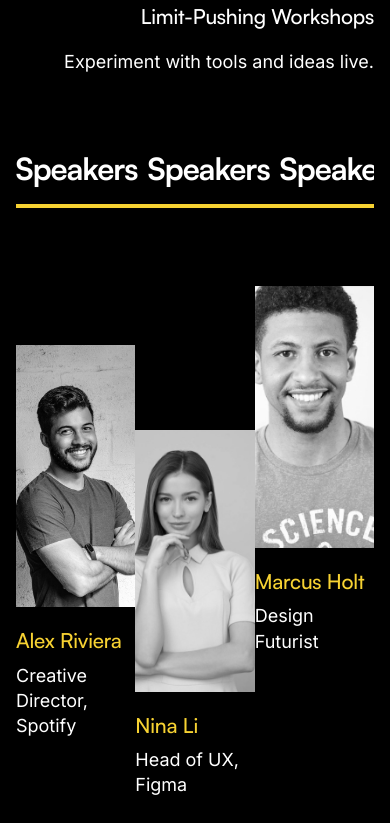
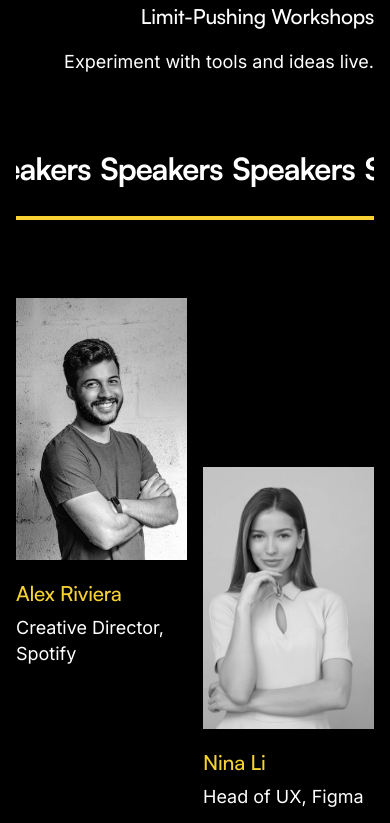
Before and after one commit to viodesignd/blank-state, a React (Vite) app: page / in a window 390 px wide. Shown: the part 1720-2543 px from the top of the page. Built offline with nearby package versions, Linux system fonts and the light colour scheme; a web font is replaced by a local one.

Commit message:
Make Speakers responsive
- Cards now flow in one grid: 3 columns on desktop/tablet, 2 on mobile
- Mobile: right column offset down, centered button
- Marquee slows to 30s per loop on mobile

Co-Authored-By: Claude Opus 5.5 <noreply@anthropic.com>

```diff
--- a/src/components/Marquee.css
+++ b/src/components/Marquee.css
@@ -35,6 +35,13 @@
   }
 }
 
+/* Slower on mobile */
+@media (max-width: 600px) {
+  .marquee__track {
+    animation-duration: 30s;
+  }
+}
+
 @media (prefers-reduced-motion: reduce) {
   .marquee__track {
     animation: none;
--- a/src/components/SpeakerCard.css
+++ b/src/components/SpeakerCard.css
@@ -2,7 +2,7 @@
   display: flex;
   flex-direction: column;
   gap: 21px;
-  width: 312px;
+  width: 100%; /* 312 desktop · ~246 tablet · ~191 mobile */
   height: 511px;
   outline: none;
 }
--- a/src/components/Speakers.css
+++ b/src/components/Speakers.css
@@ -2,10 +2,12 @@
   gap: 37px;
 }
 
-.speakers__row {
-  display: flex;
-  align-items: center;
+/* 3 columns × 2 rows on desktop (312px cards) */
+.speakers__grid {
+  display: grid;
+  grid-template-columns: repeat(3, 312px);
   justify-content: space-between;
+  row-gap: var(--space-section-gap);
 }
 
 .speakers__cta {
@@ -15,3 +17,37 @@
   max-width: var(--content-width);
   padding-inline: 110px;
 }
+
+/* ---------- Tablet (Figma 834 frame): 3 columns of ~246px, 16px apart ---------- */
+@media (max-width: 1199px) {
+  .speakers__grid {
+    grid-template-columns: repeat(3, minmax(0, 1fr));
+    column-gap: 16px;
+  }
+}
+
+/* ---------- Mobile (Figma 430 frame) ----------
+   2 columns of ~191px, 16px apart; the right column sits lower. */
+@media (max-width: 600px) {
+  .speakers .marquee {
+    height: 88px;
+  }
+
+  .speakers__grid {
+    grid-template-columns: repeat(2, minmax(0, 1fr));
+    gap: 16px;
+  }
+
+  .speakers__grid .speaker-card:nth-child(odd) {
+    justify-content: flex-start;
+  }
+
+  .speakers__grid .speaker-card:nth-child(even) {
+    justify-content: flex-end;
+  }
+
+  .speakers__cta {
+    justify-content: center;
+    padding-inline: 0;
+  }
+}
--- a/src/components/Speakers.jsx
+++ b/src/components/Speakers.jsx
@@ -9,17 +9,15 @@ import Marquee from './Marquee.jsx'
 import SpeakerCard from './SpeakerCard.jsx'
 import './Speakers.css'
 
-const SPEAKER_ROWS = [
-  [
+/* align: where each card sits in its slot on desktop/tablet (staggered layout).
+   On mobile the cards flow into 2 columns: left column top, right column bottom. */
+const SPEAKERS = [
     { name: 'Alex Riviera', role: 'Creative Director, Spotify', photo: alexRiviera, align: 'center' },
     { name: 'Nina Li', role: 'Head of UX, Figma', photo: ninaLi, align: 'end' },
     { name: 'Marcus Holt', role: 'Design Futurist', photo: marcusHolt, align: 'start' },
-  ],
-  [
     { name: 'Alma Castro', role: 'Senior Product Designer, Airbnb', photo: almaCastro, align: 'end' },
     { name: 'Jonas Weber', role: 'Independent Type Designer', photo: jonasWeber, align: 'center' },
     { name: 'Rina Patel', role: 'Innovation Lead, Google Design', photo: rinaPatel, align: 'start' },
-  ],
 ]
 
 function Speakers() {
@@ -28,13 +26,11 @@ function Speakers() {
       <div className="section__inner">
         <Marquee id="speakers-title" text="Speakers" />
 
-        {SPEAKER_ROWS.map((row, i) => (
-          <div key={i} className="speakers__row">
-            {row.map((speaker) => (
-              <SpeakerCard key={speaker.name} {...speaker} />
-            ))}
-          </div>
-        ))}
+        <div className="speakers__grid">
+          {SPEAKERS.map((speaker) => (
+            <SpeakerCard key={speaker.name} {...speaker} />
+          ))}
+        </div>
       </div>
 
       <div className="speakers__cta">
```
